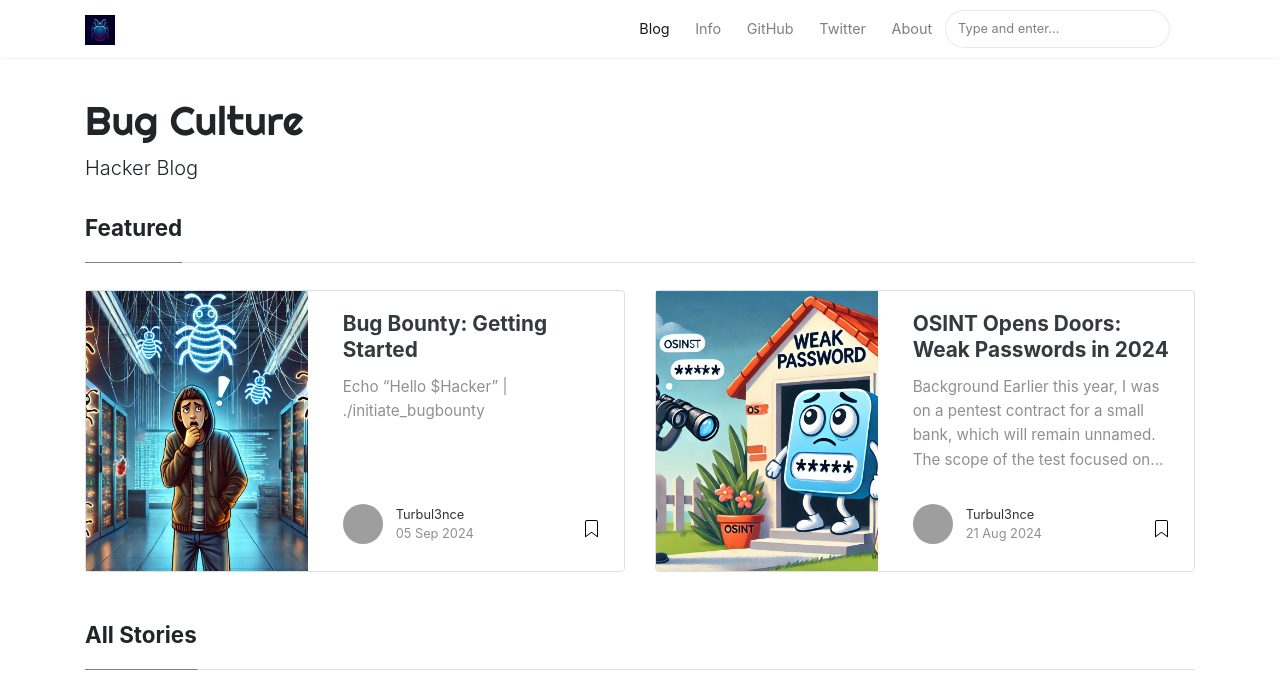
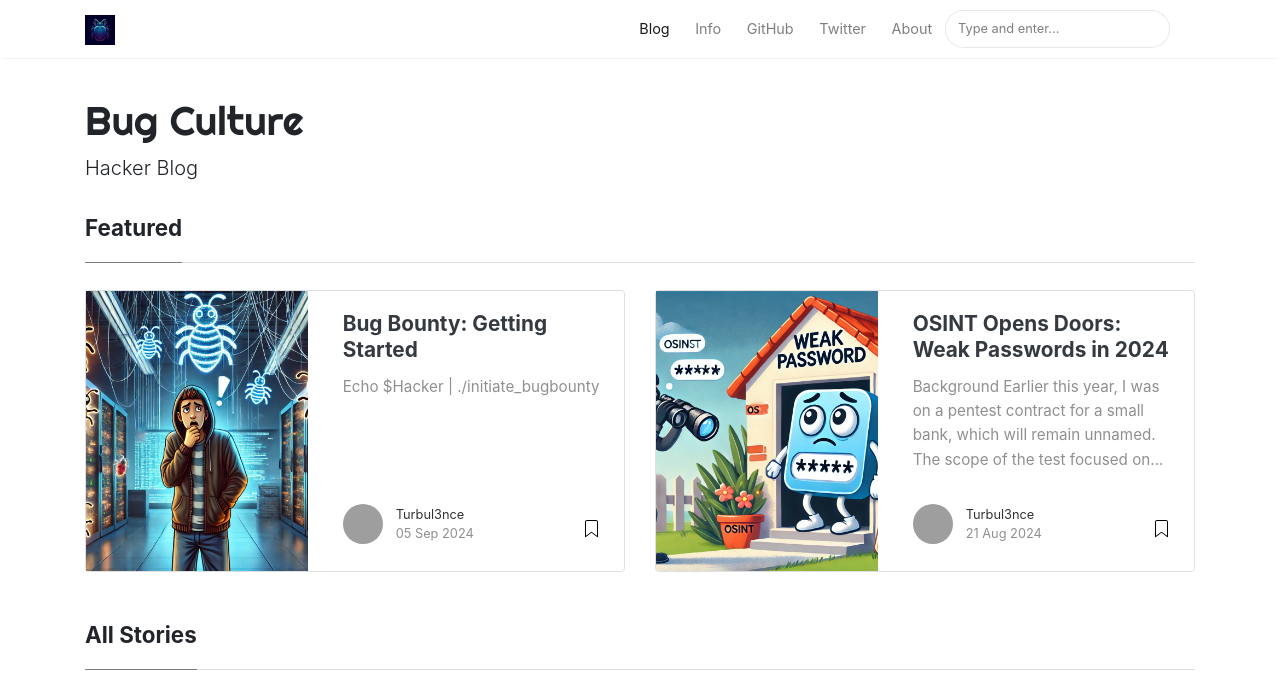
Before and after one commit to Turbul3nce/Turbul3nce.github.io, a Jekyll site: the page built from index.html, in a window 1280 px wide and 1400 px high, cut to the strip 0-677 px from the top of the window. Built offline with Jekyll 4.4.1, drawn with Linux system fonts in a browser that asks for light colours; nearby versions of some CDN libraries; the list of posts is cut into pages by our own code; some of the changed text lies outside the part shown; grey boxes are pictures that could not be loaded.

Commit message:
Update 2024-09-05-bug-bounty-getting-started.md

```diff
--- a/_posts/2024-09-05-bug-bounty-getting-started.md
+++ b/_posts/2024-09-05-bug-bounty-getting-started.md
@@ -7,7 +7,7 @@ image: assets/images/nervous-hacker.png
 featured: true
 ---
 
-### Echo "Hello $Hacker" | ./initiate_bugbounty
+### Echo $Hacker | ./initiate_bugbounty
 
 Hello to the two or three people out there who read these posts. I’m pretty sure I write these more for myself than anyone else. It’s a great way to track my progress and get some writing in—win-win! Anyway, let’s get down to business.
 
```
